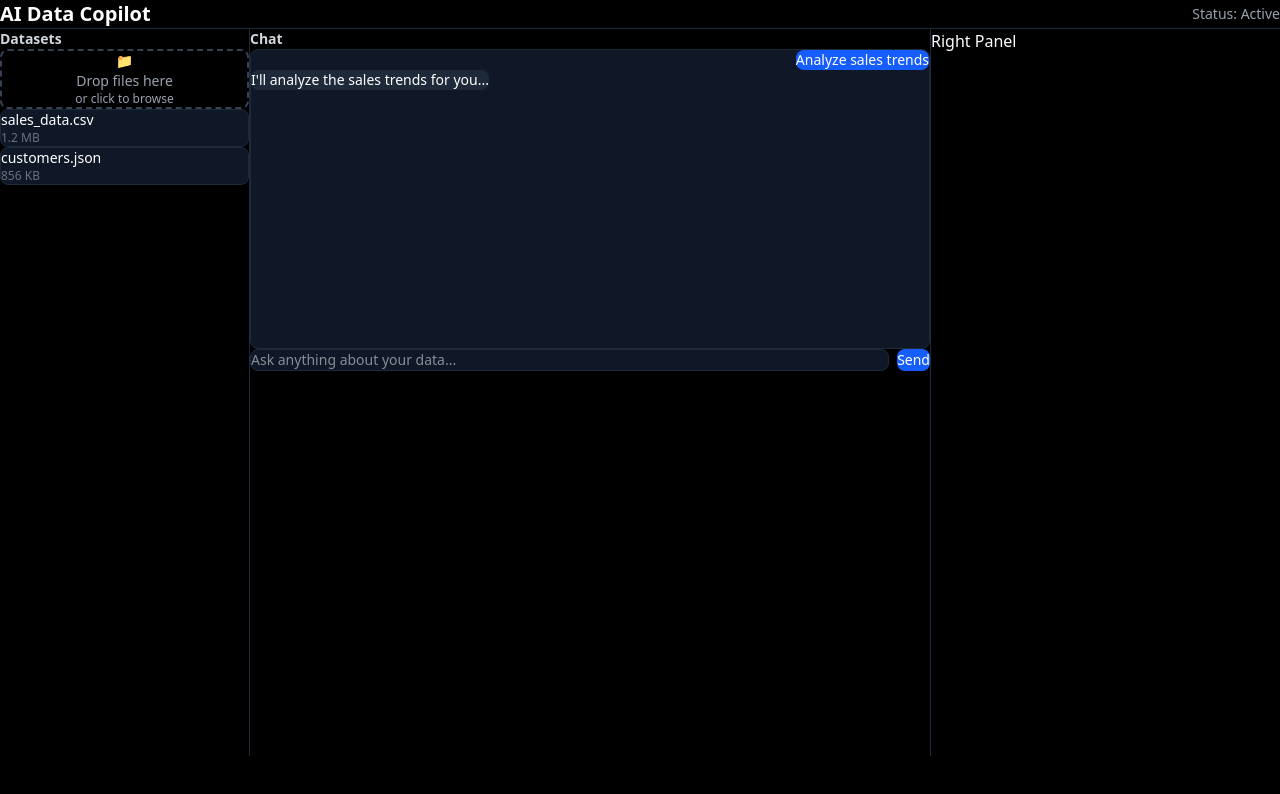
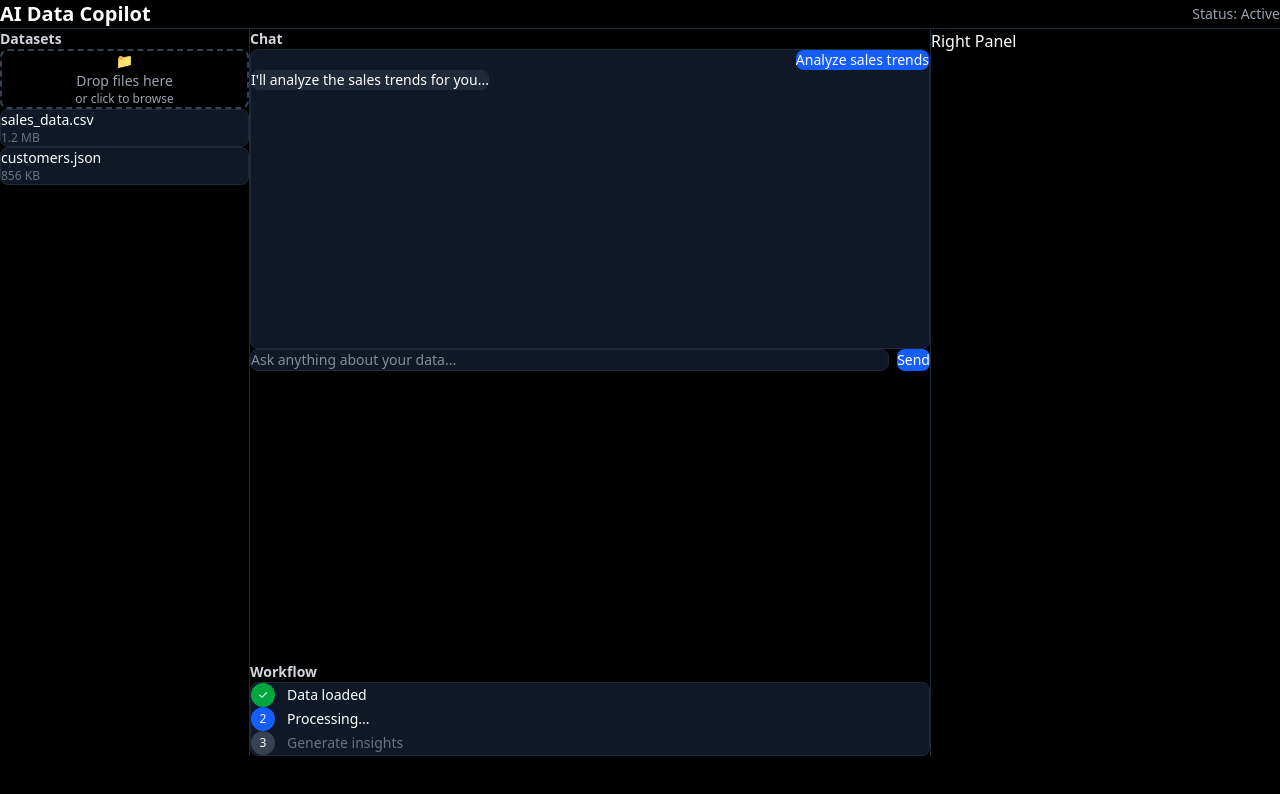
Before and after one commit to Prajwal0422/AI-Copilot-for-Data-Analysis, a Next.js app in the folder frontend/: page / in a window 1280 px wide. Shown: the top 794 px of the page. Built offline with nearby package versions, Linux system fonts and the light colour scheme.

Commit message:
feat: add workflow section

```diff
--- a/frontend/app/page.tsx
+++ b/frontend/app/page.tsx
@@ -72,6 +72,27 @@ export default function Home() {
               </button>
             </div>
           </div>
+
+          {/* Workflow Section */}
+          <div>
+            <h2 className="text-sm font-semibold mb-4 text-gray-300">Workflow</h2>
+            <div className="bg-gray-900 rounded-lg border border-gray-800 p-4">
+              <div className="space-y-3">
+                <div className="flex items-center gap-3">
+                  <div className="w-6 h-6 rounded-full bg-green-600 flex items-center justify-center text-xs">✓</div>
+                  <div className="text-sm">Data loaded</div>
+                </div>
+                <div className="flex items-center gap-3">
+                  <div className="w-6 h-6 rounded-full bg-blue-600 flex items-center justify-center text-xs">2</div>
+                  <div className="text-sm">Processing...</div>
+                </div>
+                <div className="flex items-center gap-3">
+                  <div className="w-6 h-6 rounded-full bg-gray-700 flex items-center justify-center text-xs">3</div>
+                  <div className="text-sm text-gray-500">Generate insights</div>
+                </div>
+              </div>
+            </div>
+          </div>
         </div>
         <div className="border-l border-gray-800 p-4">Right Panel</div>
       </div>
```
